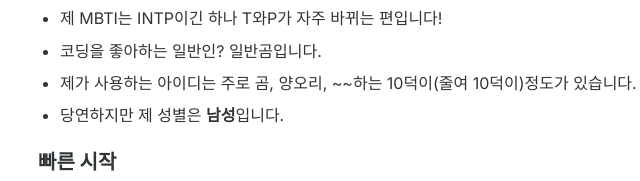
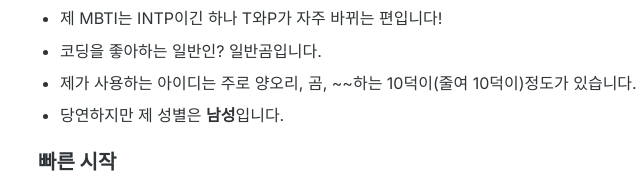
Before and after one commit to otaku3402/user_manual, a plain HTML site: page index.html in a window 1280 px wide. Shown: the part 758-939 px from the top of the page, 70-710 px from the left. Drawn offline with Linux system fonts and the light colour scheme.

Commit message:
Update index.html

```diff
--- a/index.html
+++ b/index.html
@@ -40,7 +40,7 @@
         <ul>
           <li>제 MBTI는 INTP이긴 하나 T와P가 자주 바뀌는 편입니다!</li>
           <li>코딩을 좋아하는 일반인? 일반곰입니다.</li>
-          <li>제가 사용하는 아이디는 주로 곰, 양오리, ~~하는 10덕이(줄여 10덕이)정도가 있습니다.</li>
+          <li>제가 사용하는 아이디는 주로 양오리, 곰, ~~하는 10덕이(줄여 10덕이)정도가 있습니다.</li>
           <li>당연하지만 제 성별은 <strong>남성</strong>입니다.</li>
         </ul>
 
```
